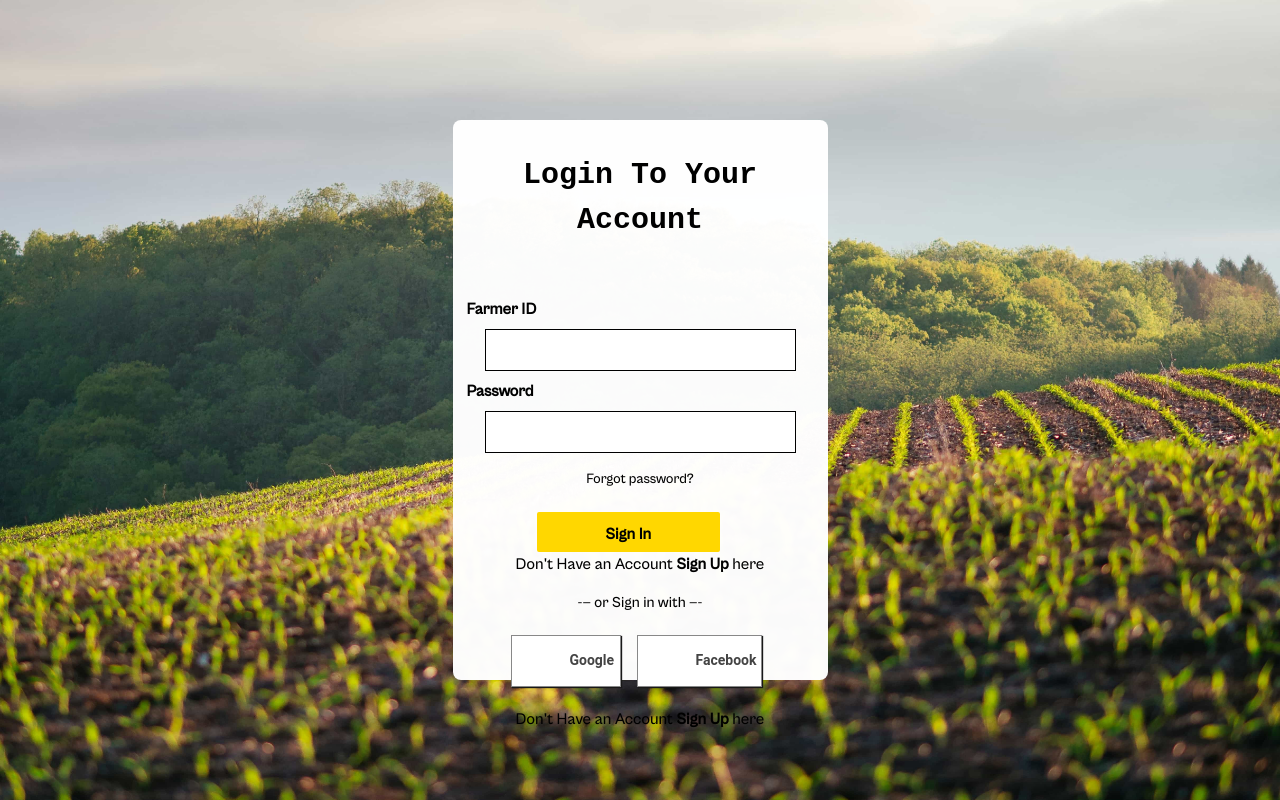
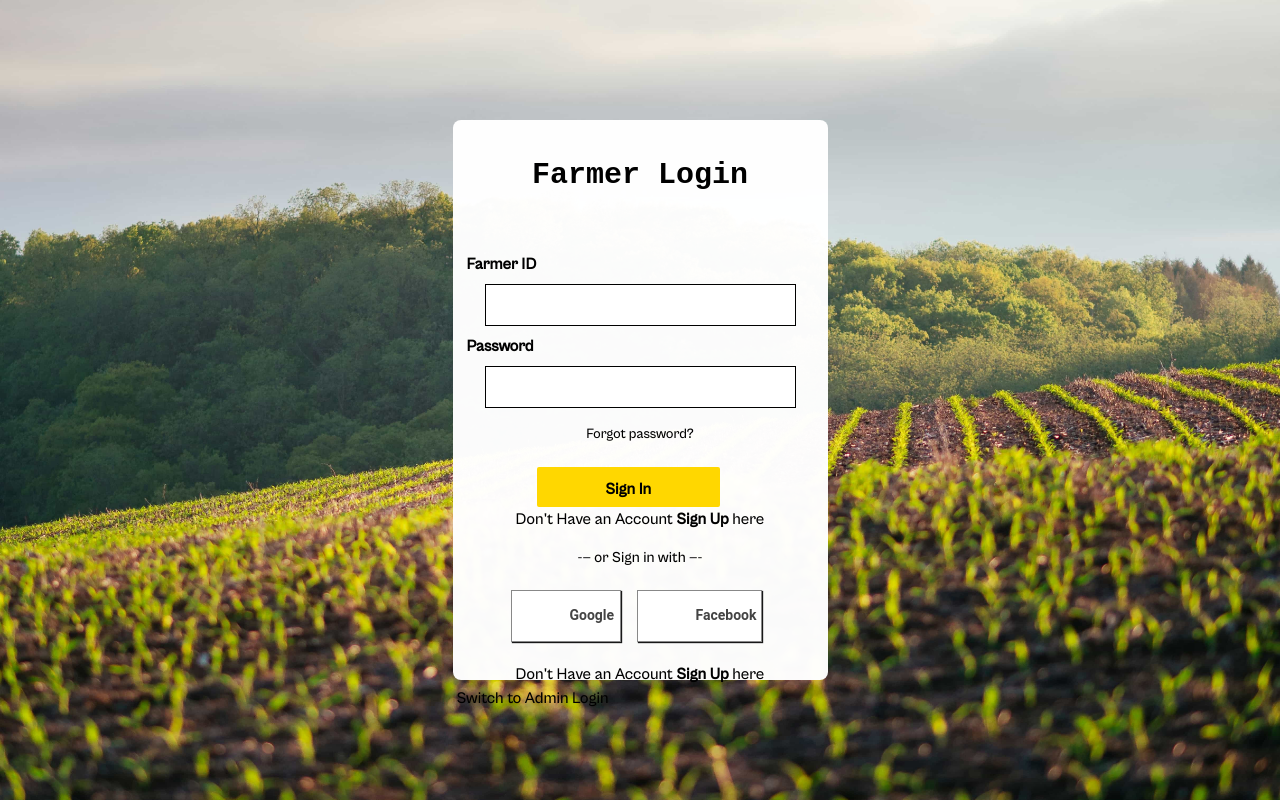
Before and after one commit to KavindiPathiraja/CeylonAgriGrow, a React (Vite) app in the folder frontend/: page /signin in a window 1280 px wide. Built offline with nearby package versions, Linux system fonts and the light colour scheme; what @react-pdf/renderer would draw is missing.

Commit message:
Update Signin.jsx

```diff
--- a/frontend/src/pages/Signin.jsx
+++ b/frontend/src/pages/Signin.jsx
@@ -14,12 +14,22 @@ function Login() {
   const [FarmerID, setFarmerID] = useState("");
   const [password, setPassword] = useState("");
   const [loading, setLoading] = useState(false); // Added loading state
+  const [isAdmin, setIsAdmin] = useState(false); // New state to toggle between farmer and admin login
   const navigate = useNavigate();
   const dispatch = useDispatch();
 
   const onLogin = async (e) => {
     e.preventDefault();
-    const credentials = { FarmerID, Password: password };
+
+    let credentials;
+
+    if (isAdmin) {
+      // Admin login credentials
+      credentials = { FarmerID: 'admin', Password: 'admin' };
+    } else {
+      // Farmer login credentials
+      credentials = { FarmerID, Password: password };
+    }
 
     setLoading(true); // Set loading to true when starting login
 
@@ -29,8 +39,14 @@ function Login() {
 
       if (userData) {
         localStorage.setItem('farmerId', userData._id); // Store farmer ID in local storage
+
+        if (isAdmin) {
+          navigate(`/admin`); // Navigate to admin dashboard
+        } else {
           navigate(`/ReadOneHome/${FarmerID}`);
-        alert(`Welcome back, ${userData.FarmerName}!`);
+        }
+
+        alert(`Welcome back, ${userData.FarmerName || 'Admin'}!`);
       } else {
         alert("Invalid credentials");
       }
@@ -43,10 +59,9 @@ function Login() {
   };
 
   return (
-    <>
     <div className="container2">
       <div className="user_login">
-          <h2>Login To Your Account</h2>
+        <h2>{isAdmin ? "Admin Login" : "Farmer Login"}</h2>
         <form onSubmit={onLogin}>
           <p className="p">Farmer ID</p> {/* Updated label */}
           <input
@@ -90,7 +105,6 @@ function Login() {
             <span className="buttonText1">Facebook</span>
           </div>
         </span>
-
         <p className="info">
           Don't Have an Account{" "}
           <Link to="/farmers/create">
@@ -98,12 +112,13 @@ function Login() {
           </Link>{" "}
           here
         </p>
+
+        <button onClick={() => setIsAdmin(!isAdmin)} className="toggle-btn">
+          Switch to {isAdmin ? "Farmer" : "Admin"} Login
+        </button>
       </div>
-
     </div>
-
-    </>
   );
-};
+}
 
 export default Login; // Changed export to match the function name
```
Lines whose indentation alone changed are shown as unchanged.
